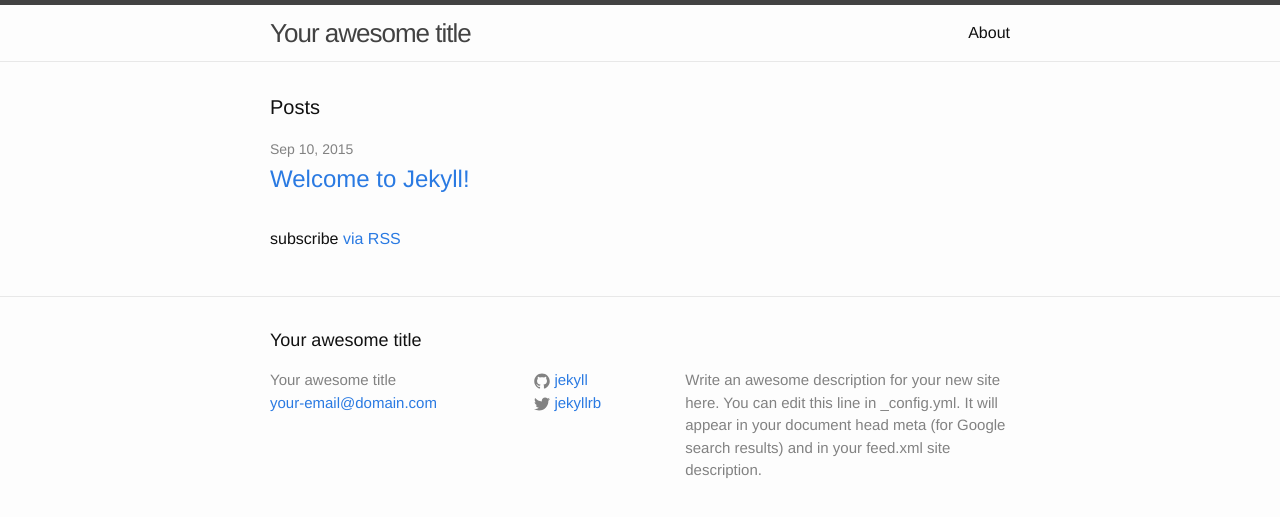
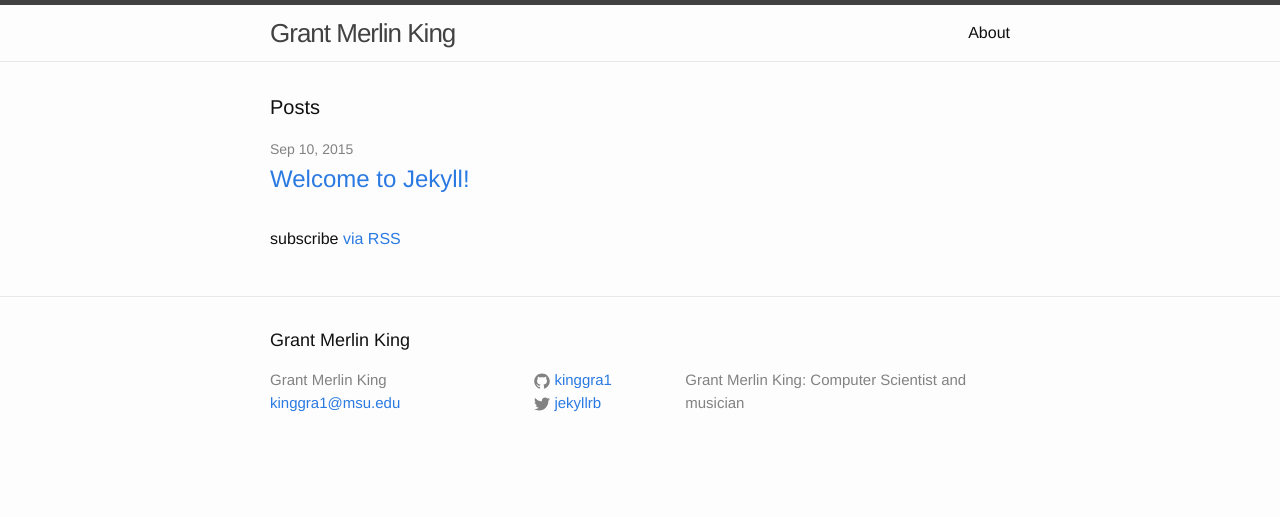
Before and after one commit to kinggra1/kinggra1.github.io, a Jekyll site: the page built from index.html, in a window 1280 px wide. Shown: the top 517 px of the page. Built offline with Jekyll 4.4.1, drawn with Linux system fonts in a browser that asks for light colours.

Commit message:
updated config info

```diff
--- a/_config.yml
+++ b/_config.yml
@@ -1,14 +1,12 @@
 # Site settings
-title: Your awesome title
-email: your-email@domain.com
+title: Grant Merlin King
+email: kinggra1@msu.edu
 description: > # this means to ignore newlines until "baseurl:"
-  Write an awesome description for your new site here. You can edit this
-  line in _config.yml. It will appear in your document head meta (for
-  Google search results) and in your feed.xml site description.
+  Grant Merlin King: Computer Scientist and musician
 baseurl: "" # the subpath of your site, e.g. /blog/
 url: "http://yourdomain.com" # the base hostname & protocol for your site
 twitter_username: jekyllrb
-github_username:  jekyll
+github_username:  kinggra1
 
 # Build settings
 markdown: kramdown
```
